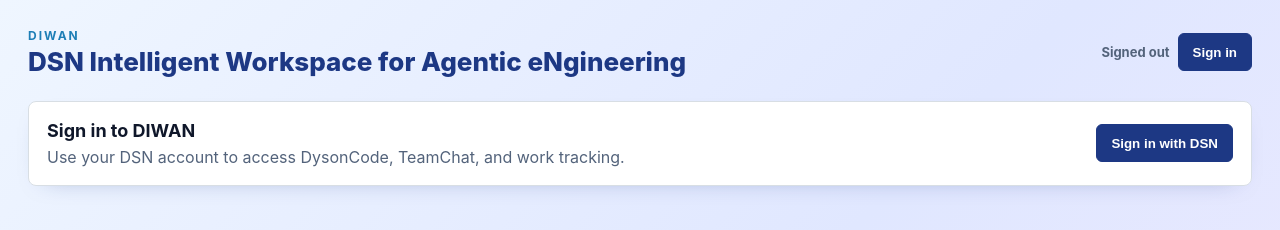
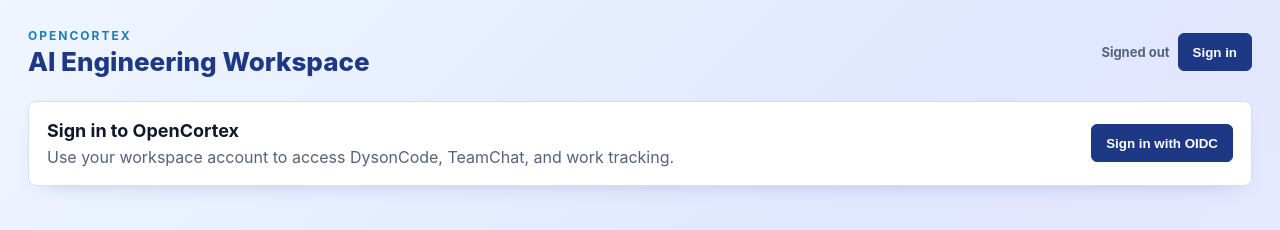
Before and after one commit to mattfox77/OpenCortex, a website: page packages/runtime/src/ui/public/index.html in a window 1280 px wide. Drawn offline with Linux system fonts and the light colour scheme.

Commit message:
Neutralize runtime shell branding

```diff
--- a/packages/runtime/src/http/app.ts
+++ b/packages/runtime/src/http/app.ts
@@ -53,7 +53,7 @@ export function createApp(
 
   const mounted = express.Router();
   mounted.use('/api/health', (_req, res) =>
-    res.json({ ok: true, service: 'diwan-runtime' }),
+    res.json({ ok: true, service: 'opencortex-runtime' }),
   );
   mounted.use('/api', publicRouter(config));
   mounted.use(
@@ -84,7 +84,7 @@ export function createApp(
   app.use(mountPath, mounted);
   if (mountPath !== '/') {
     app.get('/health', (_req, res) =>
-      res.json({ ok: true, service: 'diwan-runtime' }),
+      res.json({ ok: true, service: 'opencortex-runtime' }),
     );
   }
 
--- a/packages/runtime/src/http/routes.ts
+++ b/packages/runtime/src/http/routes.ts
@@ -143,7 +143,7 @@ export function apiRouter(
   const slack = new SlackClient(config);
 
   router.get('/health', (_req, res) => {
-    res.json({ ok: true, service: 'diwan-runtime' });
+    res.json({ ok: true, service: 'opencortex-runtime' });
   });
 
   router.get('/me', requireUser, (req, res) => {
--- a/packages/runtime/src/server.ts
+++ b/packages/runtime/src/server.ts
@@ -20,5 +20,5 @@ for (const session of prunedSessions) {
 const app = createApp(config, codeSessions, chat, undefined, jiraTracking);
 
 app.listen(config.PORT, () => {
-  console.log(`Diwan runtime listening on :${config.PORT}`);
+  console.log(`OpenCortex runtime listening on :${config.PORT}`);
 });
--- a/packages/runtime/src/ui/public/index.html
+++ b/packages/runtime/src/ui/public/index.html
@@ -4,15 +4,15 @@
     <meta charset="utf-8" />
     <meta name="viewport" content="width=device-width, initial-scale=1" />
     <base href="%DIWAN_BASE_HREF%" />
-    <title>DIWAN — DSN Intelligent Workspace for Agentic eNgineering</title>
+    <title>OpenCortex Runtime</title>
     <link rel="stylesheet" href="styles.css" />
   </head>
   <body>
     <main class="shell">
       <header>
         <div class="brand">
-          <p class="eyebrow">DIWAN</p>
-          <h1>DSN Intelligent Workspace for Agentic eNgineering</h1>
+          <p class="eyebrow">OpenCortex</p>
+          <h1>AI Engineering Workspace</h1>
         </div>
         <div class="header-actions">
           <span id="auth-status" class="auth-status">Signed out</span>
@@ -29,13 +29,13 @@
 
       <section id="auth-screen" class="auth-screen panel">
         <div>
-          <h2>Sign in to DIWAN</h2>
+          <h2>Sign in to OpenCortex</h2>
           <p>
-            Use your DSN account to access DysonCode, TeamChat, and work
+            Use your workspace account to access DysonCode, TeamChat, and work
             tracking.
           </p>
         </div>
-        <button id="auth-screen-sign-in" type="button">Sign in with DSN</button>
+        <button id="auth-screen-sign-in" type="button">Sign in with OIDC</button>
       </section>
 
       <section id="profile-page" class="profile-page panel" hidden>
--- a/packages/runtime/src/ui/public/styles.css
+++ b/packages/runtime/src/ui/public/styles.css
@@ -2,7 +2,7 @@
   color-scheme: light;
   font-family: Inter, ui-sans-serif, system-ui, -apple-system, BlinkMacSystemFont, "Segoe UI", sans-serif;
 
-  /* DSN design tokens (sourced from dsn-cloud-admin-portal design system) */
+  /* OpenCortex runtime design tokens */
   --surface-1: 243 247 255;
   --surface-2: 255 255 255;
   --surface-3: 231 240 255;
```
Also changed, not shown: packages/runtime/test/http.test.ts (+2 -6 lines).
